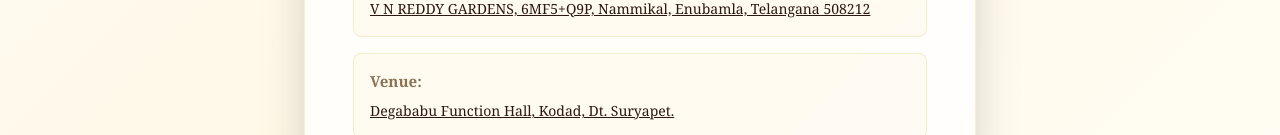
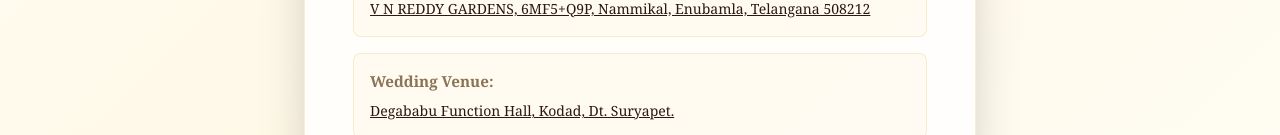
Before and after one commit to shashanka2a/engagement-invitation-card, a Next.js app: page / in a window 1280 px wide. Shown: the part 817-952 px from the top of the page. Built offline with nearby package versions, Linux system fonts and the light colour scheme.

Commit message:
update:3

```diff
--- a/src/App.tsx
+++ b/src/App.tsx
@@ -21,7 +21,7 @@
     groomCeremony: "Groom's Ceremony:",
     groomCeremonyTime: 'Tuesday 25-11-2025 at 1-00 p.m.',
     groomCeremonyVenue: 'V N REDDY GARDENS, 6MF5+Q9P, Nammikal, Enubamla, Telangana 508212',
-    venue: 'Venue:',
+    venue: 'Wedding Venue:',
     venueName: 'Degababu Function Hall, Kodad, Dt. Suryapet.',
     invitedBy: 'Invited by',
     hosts: 'Smt & Sri Gogula Vimala - Somi Reddy',
```
